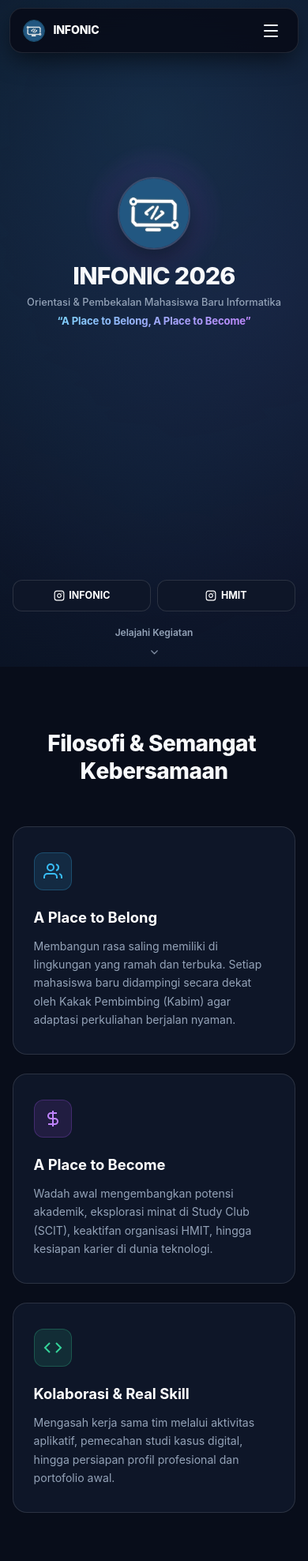
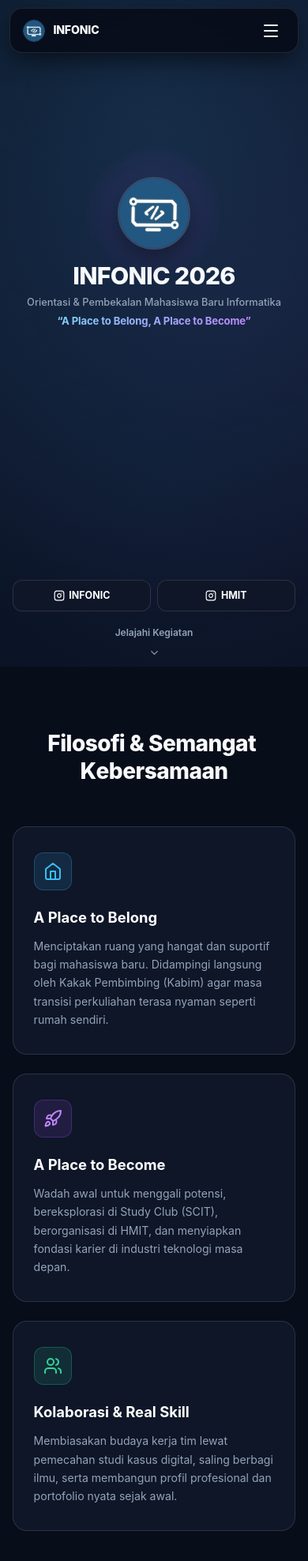
Before and after one commit to ImamWahyudiz/INFONIC_2026, a website built with Vite: page index.html in a window 390 px wide. Shown: the top 1976 px of the page at 79% size. Built offline with nearby package versions, Linux system fonts and the light colour scheme.

Commit message:
feat(ui): toggle mobile timeline cards to close, update filosofi & materi icons, and refine copywriting

```diff
--- a/src/components/filosofi.html
+++ b/src/components/filosofi.html
@@ -5,31 +5,47 @@
   <div class="why-grid">
     <div class="why-card reveal-item">
       <div class="why-icon-box">
-        <svg viewBox="0 0 24 24" fill="none" stroke="currentColor" stroke-width="2"><path d="M17 21v-2a4 4 0 0 0-4-4H5a4 4 0 0 0-4 4v2"/><circle cx="9" cy="7" r="4"/><path d="M23 21v-2a4 4 0 0 0-3-3.87"/><path d="M16 3.13a4 4 0 0 1 0 7.75"/></svg>
+        <!-- Icon: Home / Rumah (A Place to Belong) -->
+        <svg viewBox="0 0 24 24" fill="none" stroke="currentColor" stroke-width="2" stroke-linecap="round" stroke-linejoin="round">
+          <path d="M3 9l9-7 9 7v11a2 2 0 0 1-2 2H5a2 2 0 0 1-2-2z"></path>
+          <polyline points="9 22 9 12 15 12 15 22"></polyline>
+        </svg>
       </div>
       <div class="why-title">A Place to Belong</div>
       <p class="why-desc">
-        Membangun rasa saling memiliki di lingkungan yang ramah dan terbuka. Setiap mahasiswa baru didampingi secara dekat oleh Kakak Pembimbing (Kabim) agar adaptasi perkuliahan berjalan nyaman.
+        Menciptakan ruang yang hangat dan suportif bagi mahasiswa baru. Didampingi langsung oleh Kakak Pembimbing (Kabim) agar masa transisi perkuliahan terasa nyaman seperti rumah sendiri.
       </p>
     </div>
 
     <div class="why-card reveal-item">
       <div class="why-icon-box" style="background: rgba(168, 85, 247, 0.12); border-color: rgba(168, 85, 247, 0.25); color: var(--purple-400);">
-        <svg viewBox="0 0 24 24" fill="none" stroke="currentColor" stroke-width="2"><path d="M12 2v20M17 5H9.5a3.5 3.5 0 0 0 0 7h5a3.5 3.5 0 0 1 0 7H6"/></svg>
+        <!-- Icon: Rocket / Pertumbuhan & Launch (A Place to Become) -->
+        <svg viewBox="0 0 24 24" fill="none" stroke="currentColor" stroke-width="2" stroke-linecap="round" stroke-linejoin="round">
+          <path d="M4.5 16.5c-1.5 1.26-2 5-2 5s3.74-.5 5-2c.71-.84.7-2.13-.09-2.91a2.18 2.18 0 0 0-2.91-.09z"></path>
+          <path d="m12 15-3-3a22 22 0 0 1 2-3.95A12.88 12.88 0 0 1 22 2c0 2.72-.78 7.5-6 11a22.35 22.35 0 0 1-4 2z"></path>
+          <path d="M9 12H4s.55-3.03 2-4c1.62-1.08 5 0 5 0"></path>
+          <path d="M12 15v5s3.03-.55 4-2c1.08-1.62 0-5 0-5"></path>
+        </svg>
       </div>
       <div class="why-title">A Place to Become</div>
       <p class="why-desc">
-        Wadah awal mengembangkan potensi akademik, eksplorasi minat di Study Club (SCIT), keaktifan organisasi HMIT, hingga kesiapan karier di dunia teknologi.
+        Wadah awal untuk menggali potensi, bereksplorasi di Study Club (SCIT), berorganisasi di HMIT, dan menyiapkan fondasi karier di industri teknologi masa depan.
       </p>
     </div>
 
     <div class="why-card reveal-item">
       <div class="why-icon-box" style="background: rgba(52, 211, 153, 0.12); border-color: rgba(52, 211, 153, 0.25); color: var(--emerald-400);">
-        <svg viewBox="0 0 24 24" fill="none" stroke="currentColor" stroke-width="2"><polyline points="16 18 22 12 16 6"/><polyline points="8 6 2 12 8 18"/></svg>
+        <!-- Icon: Team / Kolaborasi & Sinergi -->
+        <svg viewBox="0 0 24 24" fill="none" stroke="currentColor" stroke-width="2" stroke-linecap="round" stroke-linejoin="round">
+          <path d="M16 21v-2a4 4 0 0 0-4-4H6a4 4 0 0 0-4 4v2"></path>
+          <circle cx="9" cy="7" r="4"></circle>
+          <path d="M22 21v-2a4 4 0 0 0-3-3.87"></path>
+          <path d="M16 3.13a4 4 0 0 1 0 7.75"></path>
+        </svg>
       </div>
       <div class="why-title">Kolaborasi &amp; Real Skill</div>
       <p class="why-desc">
-        Mengasah kerja sama tim melalui aktivitas aplikatif, pemecahan studi kasus digital, hingga persiapan profil profesional dan portofolio awal.
+        Membiasakan budaya kerja tim lewat pemecahan studi kasus digital, saling berbagi ilmu, serta membangun profil profesional dan portofolio nyata sejak awal.
       </p>
     </div>
   </div>
--- a/src/components/materi.html
+++ b/src/components/materi.html
@@ -56,11 +56,16 @@
 
     <!-- 6. Fork & PR Workflow -->
     <a href="/materi/fork-pr.html" class="feature-card fc-fork reveal-item">
-      <div class="feature-icon">
-        <img src="https://cdn.jsdelivr.net/npm/simple-icons@latest/icons/git.svg" alt="Kolaborasi" loading="lazy" decoding="async" width="26" height="26" style="filter:invert(45%) sepia(99%) saturate(500%) hue-rotate(345deg) brightness(95%) contrast(95%);">
+      <div class="feature-icon" style="background: rgba(129, 140, 248, 0.15); color: #818cf8;">
+        <svg viewBox="0 0 24 24" fill="none" stroke="currentColor" stroke-width="2.2" stroke-linecap="round" stroke-linejoin="round" width="26" height="26">
+          <circle cx="18" cy="18" r="3"></circle>
+          <circle cx="6" cy="6" r="3"></circle>
+          <path d="M13 6h3a2 2 0 0 1 2 2v7"></path>
+          <line x1="6" y1="9" x2="6" y2="21"></line>
+        </svg>
       </div>
-      <div class="feature-name">Kolaborasi &amp; Fork</div>
-      <div class="feature-tagline">Alur kerja kolaborasi proyek perangkat lunak: Forking, branching, Pull Request, dan etika berkontribusi bersama tim.</div>
+      <div class="feature-name">Kolaborasi &amp; Fork PR</div>
+      <div class="feature-tagline">Praktik langsung alur kerja tim di GitHub: cara Fork repositori, membuat branch baru, mengirim Pull Request, hingga submit tugas osjur.</div>
       <svg class="card-arrow" viewBox="0 0 24 24" fill="none" stroke="currentColor" stroke-width="2.5" stroke-linecap="round" stroke-linejoin="round"><line x1="7" y1="17" x2="17" y2="7"/><polyline points="7 7 17 7 17 17"/></svg>
     </a>
   </div>
--- a/src/scripts/modules/timeline.js
+++ b/src/scripts/modules/timeline.js
@@ -247,6 +247,19 @@ export function initTimeline() {
     let activeMobileIndex = 0;
 
     function setActiveMobileStep(index) {
+      // Toggle closed if tapping the already open step
+      if (activeMobileIndex === index) {
+        activeMobileIndex = -1;
+        mtlSteps.forEach((step) => {
+          step.classList.remove('active');
+          const cardWrapper = step.querySelector('.mtl-card-wrapper');
+          if (cardWrapper) {
+            cardWrapper.setAttribute('aria-hidden', 'true');
+          }
+        });
+        return;
+      }
+
       if (index < 0 || index >= mtlSteps.length) return;
       activeMobileIndex = index;
 
```
